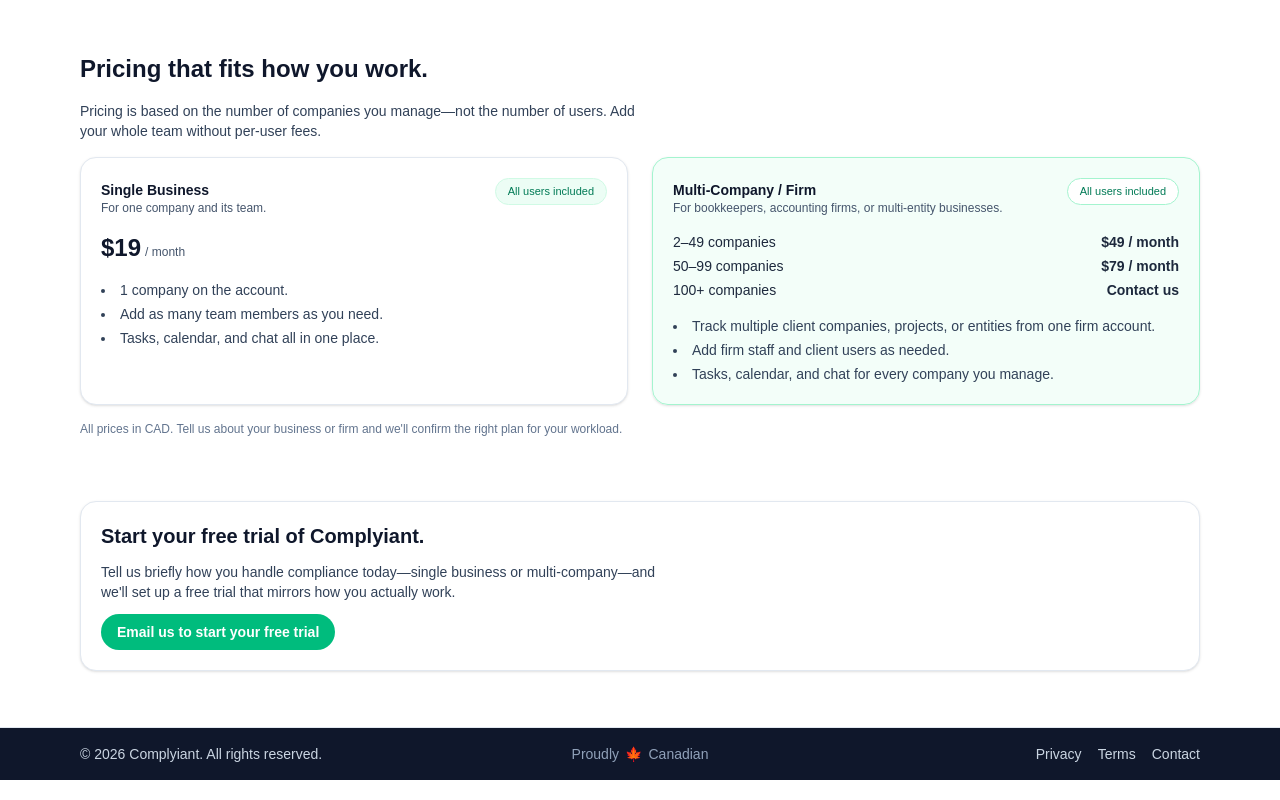
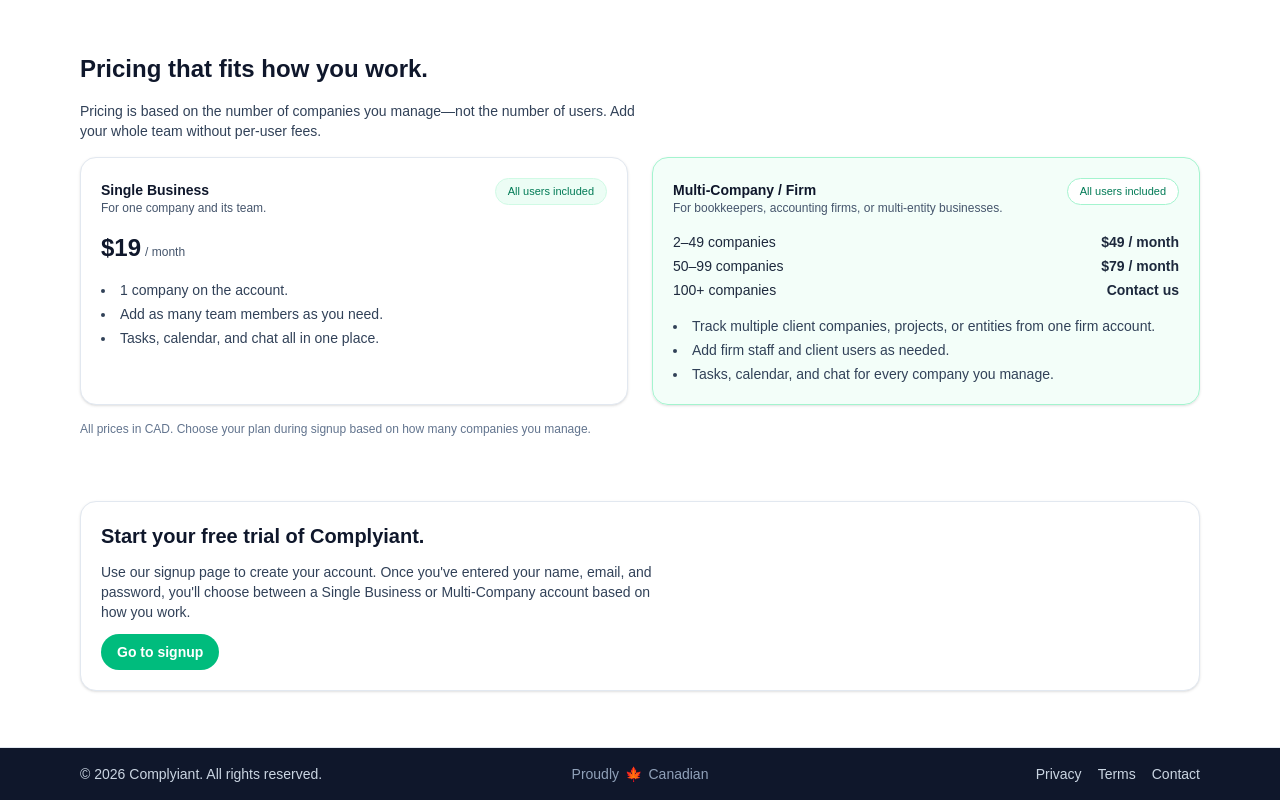
Before and after one commit to AB8655/complyiant, a Next.js app: page / in a window 1280 px wide. Shown: the part 1247-2047 px from the top of the page. Built offline with nearby package versions, Linux system fonts and the light colour scheme.

Commit message:
Link marketing CTAs to app signup flow

```diff
--- a/app/page.tsx
+++ b/app/page.tsx
@@ -33,7 +33,7 @@
             {/* Primary CTA row */}
             <div className="flex items-center gap-4">
               <a
-                href="#contact"
+                href="https://microcompliance-frontend.onrender.com/signup"
                 className="rounded-md bg-emerald-600 px-6 py-3 text-sm font-medium text-white hover:bg-emerald-700"
               >
                 Start free trial
@@ -285,8 +285,8 @@
         </div>
 
         <p className="text-xs text-slate-500">
-          All prices in CAD. Tell us about your business or firm and we&apos;ll
-          confirm the right plan for your workload.
+          All prices in CAD. Choose your plan during signup based on how many
+          companies you manage.
         </p>
       </section>
 
@@ -299,15 +299,15 @@
           Start your free trial of Complyiant.
         </h2>
         <p className="text-sm text-slate-700 max-w-xl">
-          Tell us briefly how you handle compliance today—single business or
-          multi-company—and we&apos;ll set up a free trial that mirrors how you
-          actually work.
+          Use our signup page to create your account. Once you&apos;ve entered
+          your name, email, and password, you&apos;ll choose between a Single
+          Business or Multi-Company account based on how you work.
         </p>
         <a
-          href="mailto:info@example.com"
+          href="https://microcompliance-frontend.onrender.com/signup"
           className="inline-flex items-center rounded-full bg-emerald-500 px-4 py-2 text-sm font-semibold text-white transition-colors hover:bg-emerald-600"
         >
-          Email us to start your free trial
+          Go to signup
         </a>
       </section>
     </div>
```
